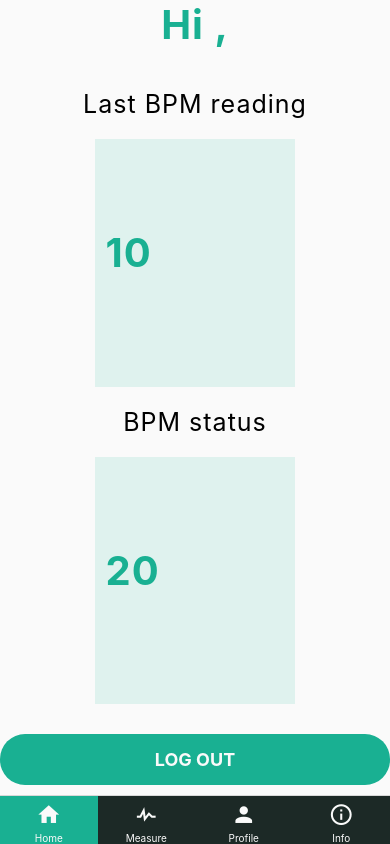
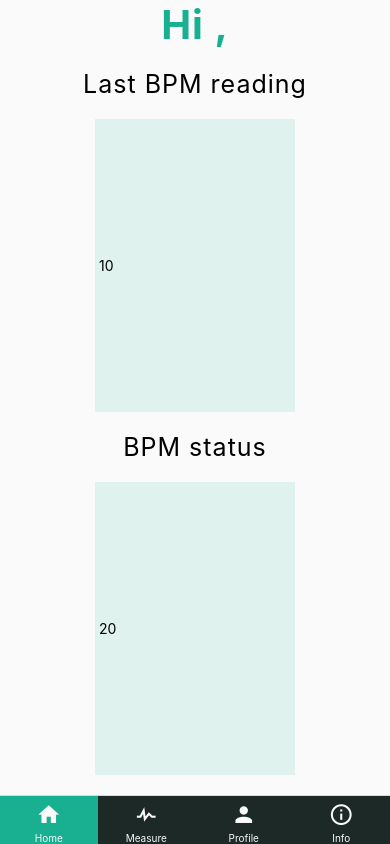
Before and after one commit to lehui123/Hearty, a React Native app: screen /HomeNavi in a window 390 px wide. Built offline with nearby package versions, Linux system fonts and the light colour scheme.

Commit message:
Change in Measure, Profile and Home

```diff
--- a/screens/Home/Home.js
+++ b/screens/Home/Home.js
@@ -1,38 +1,25 @@
 import { NavigationContainer } from '@react-navigation/native';
 import React, {useState} from 'react';
-import {SafeAreaView, Text} from 'react-native';
+import {SafeAreaView, Text,View} from 'react-native';
 import { auth } from '../../config';
 import AppButton from '../../components/AppButton';
 import styles from './styles';
-export default function Home({navigation}) {
-    const Logout = () => {
-        auth
-        .signOut()
-        .then(()=>{
-        navigation.navigate('Login');
-        })
-        .catch((error) => alert(error.message));
-    }
+export default function Home(props) {
+
     const lastBPMvalue = 10
     const BPMstatus = 20
     return (
         <SafeAreaView style = {styles.background}>
-            <SafeAreaView style = {styles.header}>
             <Text style = {styles.header}>Hi {auth?.currentUser?.displayName},</Text>
-            </SafeAreaView>
-            <SafeAreaView style = {styles.body}>
             <Text style = {styles.box}>Last BPM reading</Text>
-            </SafeAreaView>
-            <SafeAreaView style = {styles.container}>
-            <Text style = {styles.header}> {lastBPMvalue} </Text>
-            </SafeAreaView>
-            <SafeAreaView style = {styles.body}>
+            <View style = {styles.container}>
+            <Text style = {styles.boxheader}> {lastBPMvalue} </Text>
+            </View>
             <Text style = {styles.box}>BPM status</Text>
-            </SafeAreaView>
-            <SafeAreaView style = {styles.container}>
-            <Text style = {styles.header}> {BPMstatus} </Text>
-            </SafeAreaView>
-            <AppButton onPress={Logout} title = "Log out"/>
+            <View style = {styles.container}>
+            <Text style = {styles.boxheader}> {BPMstatus} </Text>
+            </View>
+
         </SafeAreaView>
 
 
--- a/screens/Profile/styles.js
+++ b/screens/Profile/styles.js
@@ -4,7 +4,6 @@ import Constants from "expo-constants";
 const styles = StyleSheet.create({
     styleContainer: {
         flex: 1,
-        //paddingTop: Platform.OS === "android" ? StatusBar.currentHeight : 0,
         letterSpacing: 1,
         padding: 20,
         paddingTop: Constants.statusBarHeight,
--- a/screens/Signup/Signup.js
+++ b/screens/Signup/Signup.js
@@ -74,7 +74,7 @@ function Signup({navigation}) {
                         autoCorrect={false}
                         placeholderTextColor={Colour.tertiary}
                         style={styles.InputText}
-                        placeholder="Gender"
+                        placeholder="Male/Female"
                         onChangeText = {(text) => setGender(text)}
 
                     />
```
